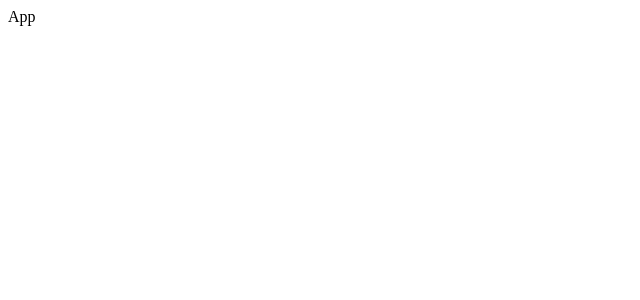
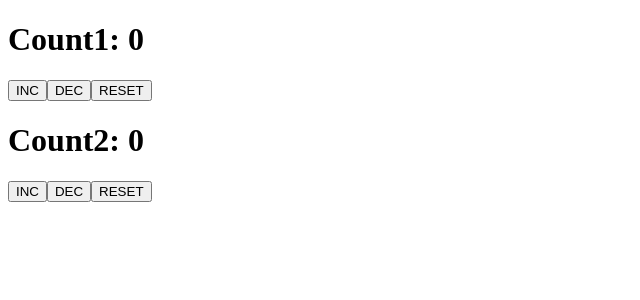
Before and after one commit to igorGavr/react-dec-2021, a React (Create React App) app: page / in a window 1280 px wide. Shown: the top 300 px of the page, without its empty margins (0-640 px from the left). Built offline with nearby package versions, Linux system fonts and the light colour scheme.

Commit message:
base toolKit

```diff
--- a/package.json
+++ b/package.json
@@ -8,7 +8,9 @@
     "@testing-library/user-event": "^13.5.0",
     "react": "^18.0.0",
     "react-dom": "^18.0.0",
-    "react-scripts": "5.0.0"
+    "react-scripts": "5.0.0",
+    "react-redux": "^8.0.1",
+    "@reduxjs/toolkit": "^1.8.1"
   },
   "scripts": {
     "start": "react-scripts start",
--- a/src/App.js
+++ b/src/App.js
@@ -1,7 +1,9 @@
+import {Counter} from "./components";
+
 const App = () => {
     return (
         <div>
-            App
+            <Counter/>
         </div>
     );
 };
--- /dev/null
+++ b/src/components/Counter.js
@@ -0,0 +1,22 @@
+import {useDispatch, useSelector} from "react-redux";
+
+import {counterActions} from "../redux/slices/counter.slice";
+
+const Counter = () => {
+    const {count1, count2} = useSelector(state => state.counter);
+    const dispatch = useDispatch();
+    return (
+        <div>
+            <h1>Count1: {count1}</h1>
+            <button onClick={()=>dispatch(counterActions.incCount1())}>INC</button>
+            <button onClick={()=>dispatch(counterActions.decCount1())}>DEC</button>
+            <button onClick={()=>dispatch(counterActions.reset1(6))}>RESET</button>
+            <h1>Count2: {count2}</h1>
+            <button onClick={()=>dispatch(counterActions.incCount2())}>INC</button>
+            <button onClick={()=>dispatch(counterActions.decCount2())}>DEC</button>
+            <button onClick={()=>dispatch(counterActions.reset2(6))}>RESET</button>
+        </div>
+    );
+};
+
+export {Counter};
--- /dev/null
+++ b/src/components/index.js
@@ -0,0 +1 @@
+export * from './Counter';
--- a/src/index.js
+++ b/src/index.js
@@ -1,7 +1,13 @@
 import React from 'react';
 import ReactDOM from 'react-dom/client';
+import {Provider} from "react-redux";
 
 import App from './App';
+import store from "./redux/store";
 
 const root = ReactDOM.createRoot(document.getElementById('root'));
-root.render(<App/>)
+root.render(
+    <Provider store={store}>
+        <App/>
+    </Provider>
+)
--- /dev/null
+++ b/src/redux/index.js
@@ -0,0 +1,2 @@
+export * from './slices';
+export * from './store';
--- /dev/null
+++ b/src/redux/slices/counter.slice.js
@@ -0,0 +1,42 @@
+import {createSlice} from "@reduxjs/toolkit";
+
+const initialState = {
+    count1: 0,
+    count2: 0
+};
+const counterSlice = createSlice({
+    name: 'counterSlice',
+    initialState,
+    reducers: {
+        incCount1: (state) => {
+            state.count1 += 1
+        },
+        decCount1: (state) => {
+            state.count1 -= 1
+        },
+        reset1: (state, action) => {
+            state.count1 = action.payload || 0
+        },
+        incCount2: (state) => {
+            state.count2 += 1
+        },
+        decCount2: (state) => {
+            state.count2 -= 1
+        },
+        reset2: (state, action) => {
+            state.count2 = action.payload || 0
+        }
+    }
+});
+
+const {reducer: counterReducer, actions:{incCount1,decCount1,reset1,decCount2,reset2,incCount2}} = counterSlice;
+
+export default counterReducer
+export const counterActions = {
+    incCount1,
+    decCount1,
+    reset1,
+    decCount2,
+    reset2,
+    incCount2
+}
--- /dev/null
+++ b/src/redux/store.js
@@ -0,0 +1,12 @@
+import {combineReducers, configureStore} from "@reduxjs/toolkit";
+import counterReducer from "./slices/counter.slice";
+
+const rootReducer = combineReducers({
+    counter:counterReducer
+});
+
+const store = configureStore({
+    reducer: rootReducer
+});
+
+export default store
```
Also changed, not shown: src/redux/slices/index.js (added).
